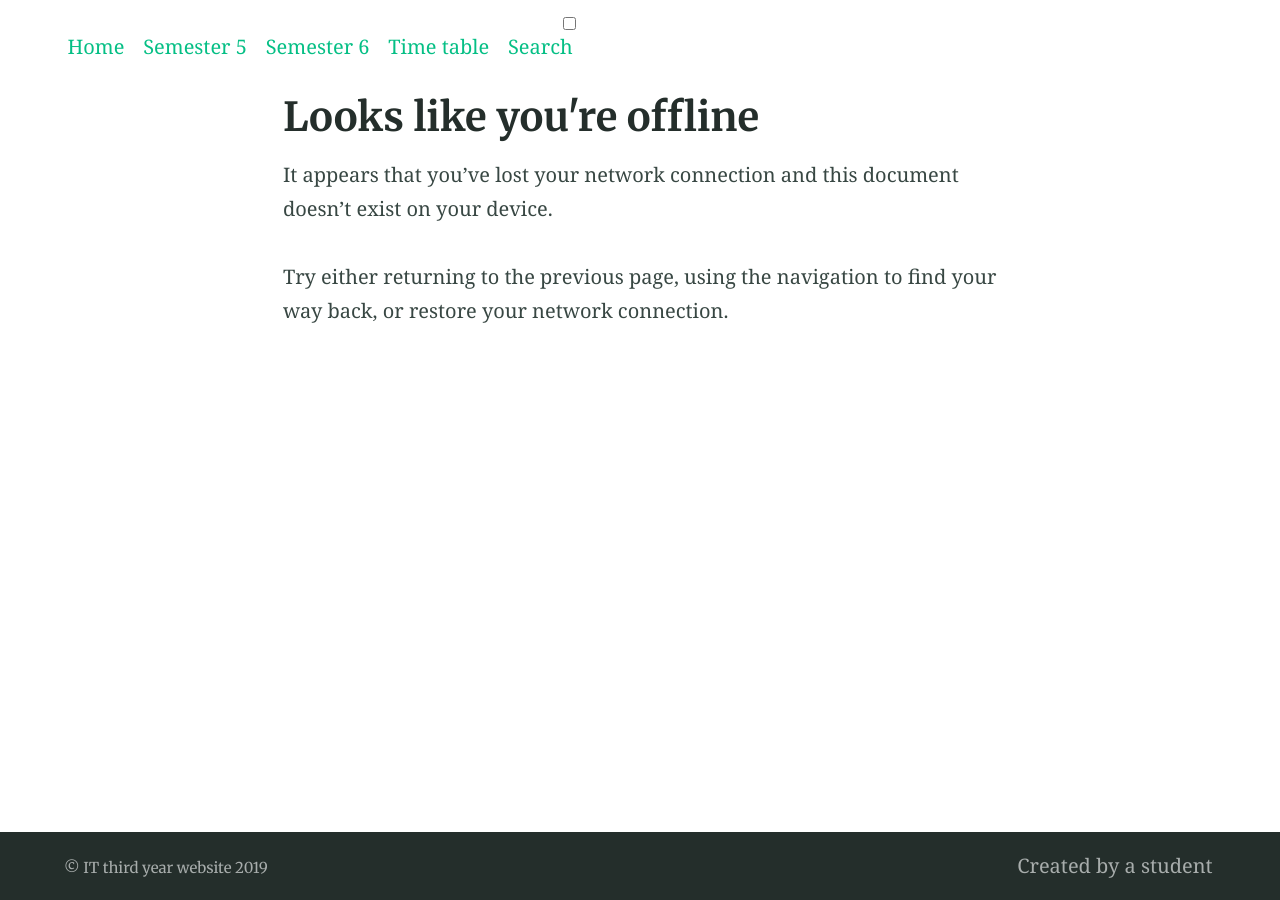
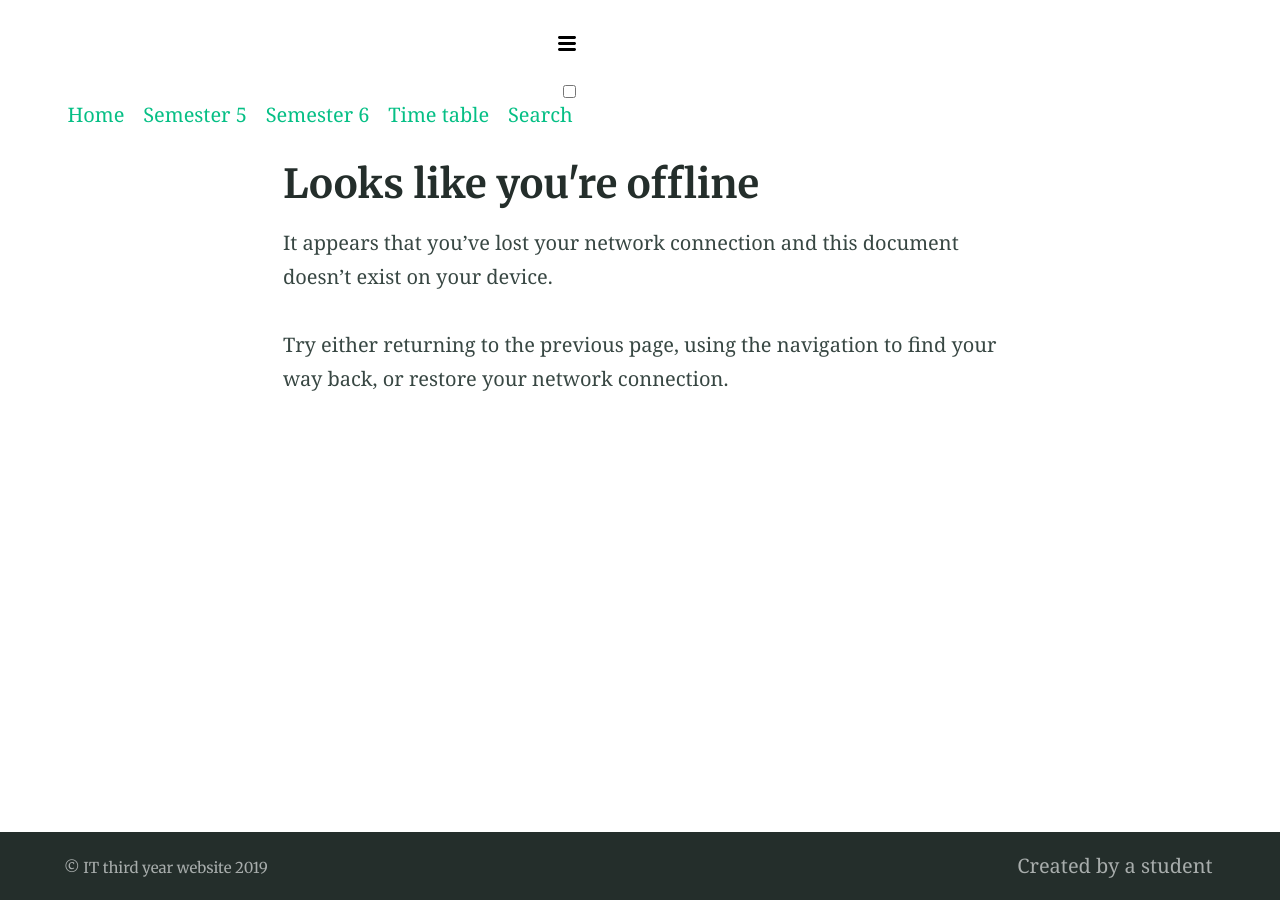
Before and after one commit to Srj98/2021, a Jekyll site: the page built from offline.md, in a window 1280 px wide. Built offline with Jekyll 4.4.1, drawn with Linux system fonts in a browser that asks for light colours; our own code applies the rules of GitHub Pages for plain Markdown files.

Commit message:
Update nav-header.html

```diff
--- a/_includes/nav-header.html
+++ b/_includes/nav-header.html
@@ -15,6 +15,13 @@
     {% endfor %}
   </ul>
   <input type="checkbox" id="nav-trigger" class="nav-trigger" />
+  <label for="nav-trigger">
+          <span class="menu-icon">
+            <svg viewBox="0 0 18 15" width="18px" height="15px">
+              <path d="M18,1.484c0,0.82-0.665,1.484-1.484,1.484H1.484C0.665,2.969,0,2.304,0,1.484l0,0C0,0.665,0.665,0,1.484,0 h15.032C17.335,0,18,0.665,18,1.484L18,1.484z M18,7.516C18,8.335,17.335,9,16.516,9H1.484C0.665,9,0,8.335,0,7.516l0,0 c0-0.82,0.665-1.484,1.484-1.484h15.032C17.335,6.031,18,6.696,18,7.516L18,7.516z M18,13.516C18,14.335,17.335,15,16.516,15H1.484 C0.665,15,0,14.335,0,13.516l0,0c0-0.82,0.665-1.483,1.484-1.483h15.032C17.335,12.031,18,12.695,18,13.516L18,13.516z"/>
+            </svg>
+          </span>
+        </label>
 </nav>
 {% else %}
   {% include nav-default.html %}
```
